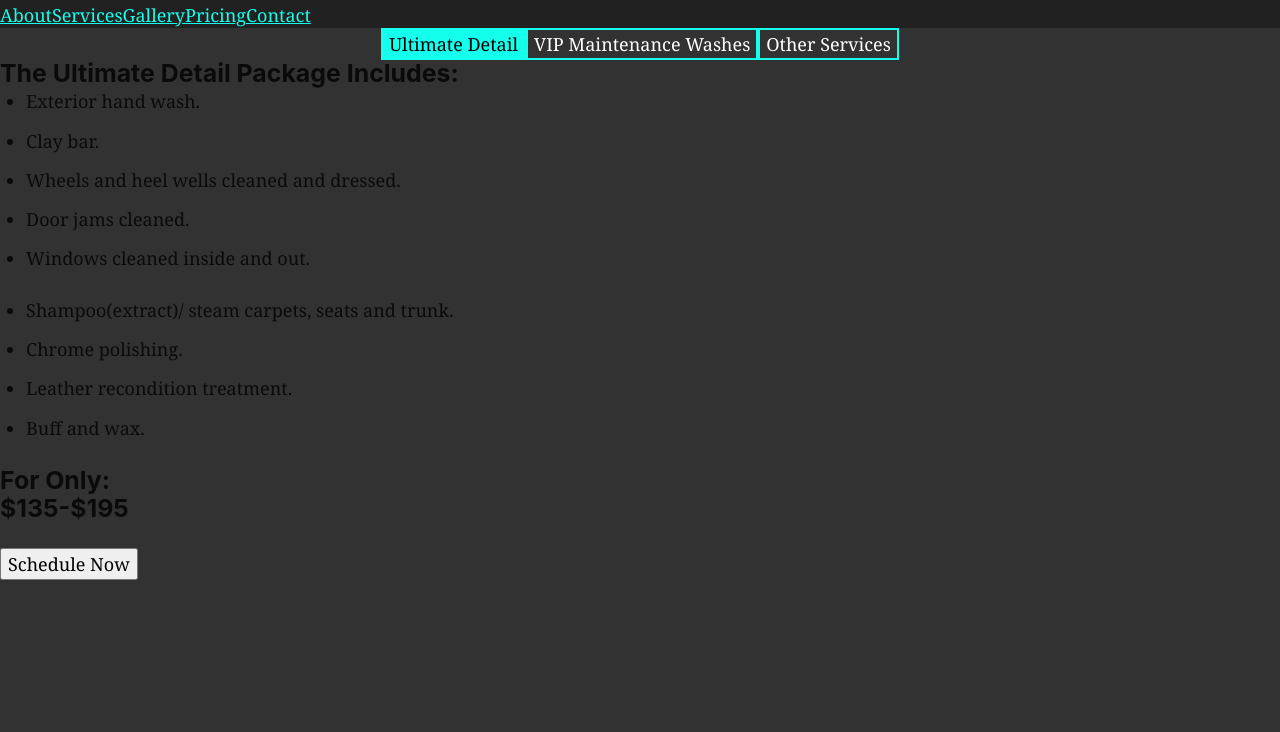
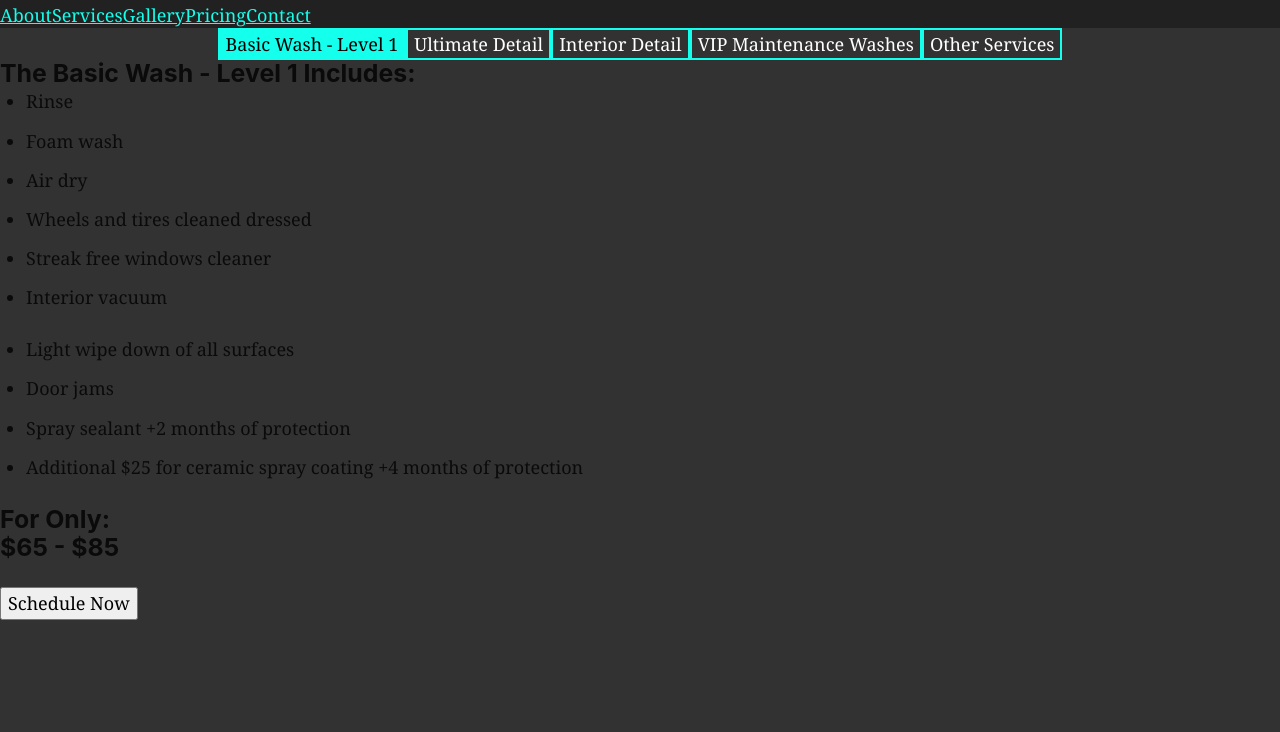
Before and after one commit to JonathanHansen98/thrive-detailing, a Gatsby site: page /pricing in a window 1280 px wide. Shown: the part 68-800 px from the top of the page. Built offline with nearby package versions, Linux system fonts and the light colour scheme; Gatsby itself is replaced by a stand-in of ours.

Commit message:
added new tabs and services

```diff
--- a/src/components/Contact/HoursAndInfo.js
+++ b/src/components/Contact/HoursAndInfo.js
@@ -13,7 +13,7 @@ const HoursAndInfo = () => {
             <Row>
               <Col>
                 <div className='text-center'>
-                  <img src={thriveLogo}></img>
+                  <img alt='Thrive Detailing Logo' src={thriveLogo}></img>
                 </div>
               </Col>
             </Row>
--- a/src/components/Gallery/Gallery.js
+++ b/src/components/Gallery/Gallery.js
@@ -44,12 +44,14 @@ const Gallery = () => {
                         <a
                           href="https://www.instagram.com/thriveautodetail/"
                           target="_blank"
+                          rel="noopener noreferrer"
                         >
                           {" "}
                           <img
                             src={pic.node.display_url}
                             className="shadowImg tealShadowHover"
                             style={{ maxHeight: 315 }}
+                            alt={`Instagram post #${index+ 1}`}
                           />
                         </a>
                       </Col>
--- a/src/components/Pricing/Pricing.js
+++ b/src/components/Pricing/Pricing.js
@@ -1,15 +1,46 @@
 import React, { useState } from "react"
-import PriceCard from "./PriceCard"
 import { Container, Row, Col, ButtonGroup, Button } from "react-bootstrap"
-import UltimateWash from "./components/UltimateWash/UltimateWash"
 import VIP from "./components/VIP/VIP"
 import Other from "./components/Other/OtherServices"
 import FormModal from "./components/VIP/components/FormModal/FormModal"
+import PriceTab from "./components/PriceTab/PriceTab"
+import {
+  basicWashServices,
+  interiorDetailServices,
+  ultimatePackageServices,
+} from "./lib/services"
 
 const tabs = [
   {
+    name: "Basic Wash - Level 1",
+    component: (
+      <PriceTab
+        services={basicWashServices}
+        title="The Basic Wash - Level 1"
+        price="$65 - $85"
+      />
+    ),
+  },
+  {
     name: "Ultimate Detail",
-    component: <UltimateWash />,
+    component: (
+      <PriceTab
+        services={ultimatePackageServices}
+        title="The Ultimate Detail Package"
+        price="$135 - $195"
+      />
+    ),
+  },
+  {
+    name: "Interior Detail",
+    component: (
+      <PriceTab
+        services={interiorDetailServices}
+        title="Interior Detail"
+        price="$100"
+        startsAt
+      />
+    ),
   },
   {
     name: "VIP Maintenance Washes",
@@ -20,6 +51,11 @@ const tabs = [
     component: <Other />,
   },
 ]
+
+const notSSR = typeof window != "undefined"
+
+const isMobile = window.innerWidth <= 500
+
 const Pricing = () => {
   const [tab, setTab] = useState(tabs[0])
   return (
@@ -50,9 +86,10 @@ const Pricing = () => {
       <Container>
         <Row className="pt-5">
           <Col style={{ justifyContent: "center", display: "flex" }} xs={12}>
-            <ButtonGroup>
+            <ButtonGroup vertical={notSSR && isMobile}>
               {tabs.map(button => (
                 <Button
+                  key={button.name}
                   style={{
                     backgroundColor:
                       tab.name == button.name ? "#14ffec" : "transparent",
--- a/src/components/Pricing/components/Other/OtherServices.js
+++ b/src/components/Pricing/components/Other/OtherServices.js
@@ -51,6 +51,7 @@ const OtherServices = () => {
       </Row>
       {services.map(({ name, price }, ind) => (
         <Row
+          key={name}
           style={{
             backgroundColor: ind % 2 == 0 ? "#232323" : "#323232",
             padding: "4px 8px",
@@ -74,6 +75,7 @@ const OtherServices = () => {
       </Row>
       {boatRvServices.map((service, ind) => (
         <Row
+          key={service}
           className={ind == boatRvServices.length - 1 && "mb-5 mb-sm-0"}
           style={{
             backgroundColor: ind % 2 == 0 ? "#232323" : "#323232",
--- a/src/components/Pricing/components/UltimateWash/UltimateWash.js
+++ b/src/components/Pricing/components/PriceTab/PriceTab.js
@@ -1,18 +1,8 @@
 import React, { useState } from "react"
 import { Button, Col, Row } from "react-bootstrap"
 import CalendlyModal from "../../../Calendly/CalendlyModal"
-const services = [
-  "Exterior hand wash.",
-  "Clay bar.",
-  "Wheels and heel wells cleaned and dressed.",
-  "Door jams cleaned.",
-  "Windows cleaned inside and out.",
-  "Shampoo(extract)/ steam carpets, seats and trunk.",
-  "Chrome polishing.",
-  "Leather recondition treatment.",
-  "Buff and wax.",
-]
-const UltimateWash = () => {
+
+const PriceTab = ({ title, services, price, startsAt }) => {
   const [open, setOpen] = useState(false)
   return (
     <>
@@ -22,7 +12,7 @@ const UltimateWash = () => {
             style={{ display: "inline", fontWeight: "bold", marginBottom: 4 }}
             className="underlined pr-3"
           >
-            The Ultimate Detail Package Includes:
+            {title} Includes:
           </h3>
         </Col>
       </Row>
@@ -31,7 +21,11 @@ const UltimateWash = () => {
           <ul>
             {services.map((text, ind) => {
               if (ind <= services.length / 2) {
-                return <li>{text}</li>
+                return (
+                  <li key={text} >
+                    {text}
+                  </li>
+                )
               }
             })}
           </ul>
@@ -40,7 +34,7 @@ const UltimateWash = () => {
           <ul>
             {services.map((text, ind) => {
               if (ind > services.length / 2) {
-                return <li>{text}</li>
+                return <li key={text}>{text}</li>
               }
             })}
           </ul>
@@ -52,12 +46,12 @@ const UltimateWash = () => {
             style={{ display: "inline", fontWeight: "bold", marginBottom: 4 }}
             className="underlined pr-3"
           >
-            For Only:
+            {startsAt ? "Starts At:" : "For Only:"}
           </h3>
-          <h3 className="my-2">$135-$195</h3>
+          <h3 className="my-2">{price}</h3>
         </Col>
       </Row>
-      <Row className='pb-5'>
+      <Row className="pb-5">
         <Col xs={12}>
           <Button
             onClick={() => {
@@ -74,4 +68,4 @@ const UltimateWash = () => {
   )
 }
 
-export default UltimateWash
+export default PriceTab
--- a/src/components/Pricing/components/VIP/VIP.js
+++ b/src/components/Pricing/components/VIP/VIP.js
@@ -31,6 +31,7 @@ const VIP = () => {
       <Row className="py-5" style={{ justifyContent: "center" }}>
         {packages.map(({ name, interval, price, icon, billingCycle }) => (
           <Col
+            key={name}
             xs={12}
             md={4}
             className="py-2 py-md-0"
--- a/src/components/Pricing/components/VIP/components/FormModal/FormModal.js
+++ b/src/components/Pricing/components/VIP/components/FormModal/FormModal.js
@@ -4,7 +4,6 @@ import styled from "styled-components"
 
 const title = styled.h6``
 const FormModal = ({ open, handleClose, packageName }) => {
-  console.log(packageName)
   return (
     <Modal backdrop={true} show={open} onHide={handleClose}>
       <Modal.Header closeButton>
--- a/src/components/Pricing/components/VIP/components/PackageCard/PackageCard.js
+++ b/src/components/Pricing/components/VIP/components/PackageCard/PackageCard.js
@@ -1,5 +1,3 @@
-import { icon } from "@fortawesome/fontawesome-svg-core"
-import { faStar } from "@fortawesome/free-solid-svg-icons"
 import { FontAwesomeIcon } from "@fortawesome/react-fontawesome"
 import React from "react"
 import { Button, Card } from "react-bootstrap"
--- /dev/null
+++ b/src/components/Pricing/lib/services.js
@@ -0,0 +1,34 @@
+export const ultimatePackageServices = [
+  "Exterior hand wash.",
+  "Clay bar.",
+  "Wheels and heel wells cleaned and dressed.",
+  "Door jams cleaned.",
+  "Windows cleaned inside and out.",
+  "Shampoo(extract)/ steam carpets, seats and trunk.",
+  "Chrome polishing.",
+  "Leather recondition treatment.",
+  "Buff and wax.",
+]
+
+export const basicWashServices = [
+  "Rinse",
+  "Foam wash",
+  "Air dry",
+  "Wheels and tires cleaned dressed",
+  "Streak free windows cleaner",
+  "Interior vacuum ",
+  "Light wipe down of all surfaces",
+  "Door jams",
+  "Spray sealant  +2 months of protection",
+  "Additional $25 for ceramic spray coating +4 months of protection",
+]
+
+export const interiorDetailServices = [
+  "Vacuum",
+  "Interior deep cleaning off all trim surfaces and conditioned",
+  "Leather clean and reconditioned",
+  "Shampoo carpets and seats",
+  "Steam clean",
+  "Pet hair removal (Additional $45 charge for heavy pet hair removal)",
+  "Extra $35 for heavy stains",
+]
```
